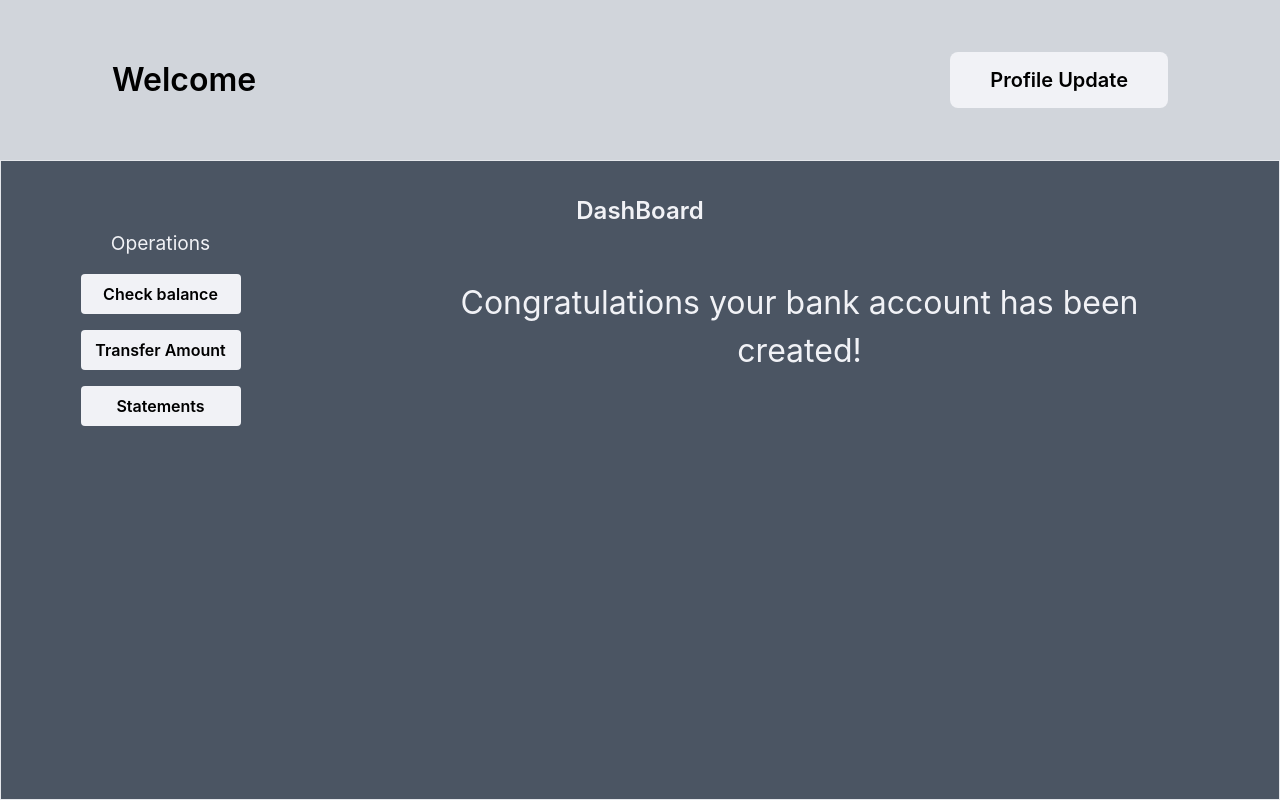
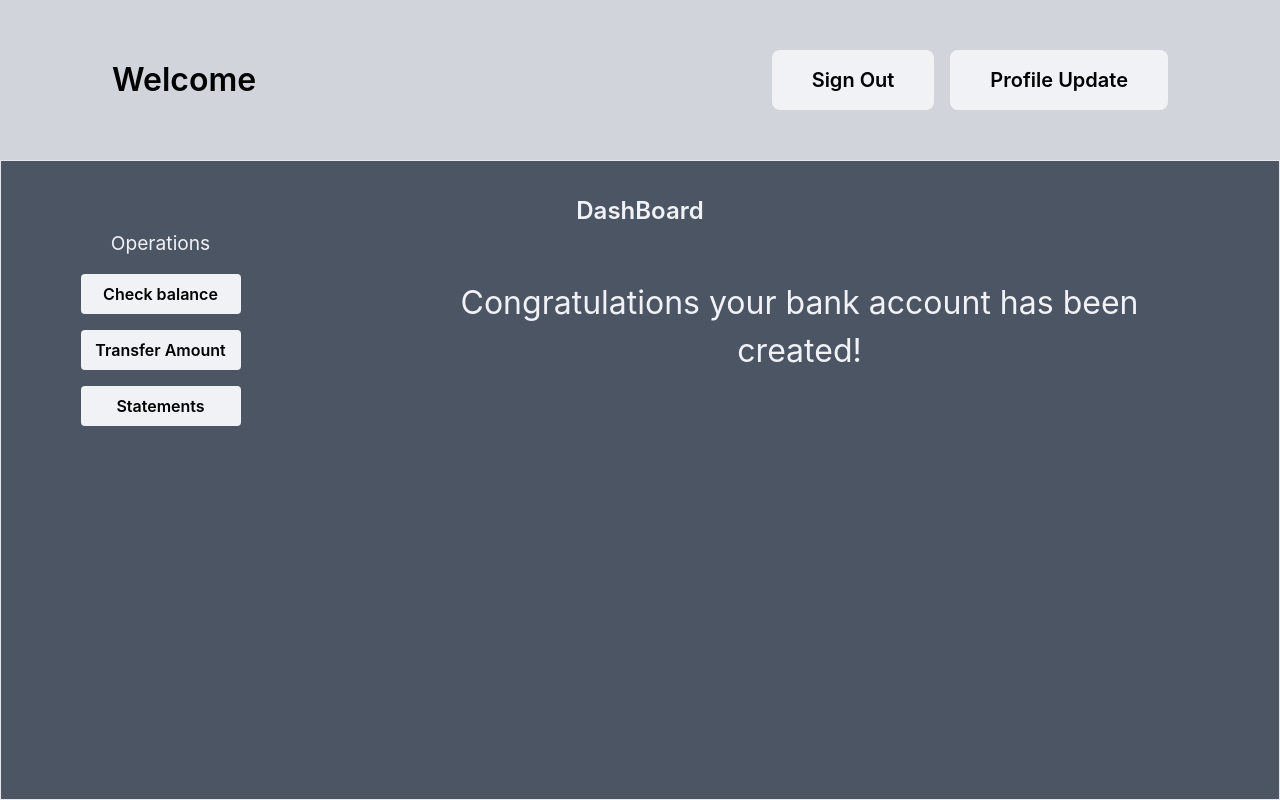
Before and after one commit to anshulghogre4/online-banking-springboot-react, a React (Create React App) app in the folder client/: page /dashboard in a window 1280 px wide. Built offline with nearby package versions, Linux system fonts and the light colour scheme; no server answers; sample sign-in values are in the browser's storage.

Commit message:
implemented logout by clearing session

```diff
--- a/client/src/Components/Admin/DashboardAdmin.js
+++ b/client/src/Components/Admin/DashboardAdmin.js
@@ -1,14 +1,16 @@
 import React from 'react'
 import Admin from './Admin'
 import DashboardMain from './DashboardMain'
-import NavbarDashboardAdmin from './NavbarDashboardAdmin'
+import NavbarDashboard from '../Dashboard/NavbarDashboard'
+import { useNavigate } from 'react-router-dom'
 
 
 const DashboardAdmin = () => {
+
+
   return (
     <div>
-        <NavbarDashboardAdmin/>
-
+        <NavbarDashboard/>
         <DashboardMain/>
     </div>
   )
--- a/client/src/Components/Admin/DashboardMain.js
+++ b/client/src/Components/Admin/DashboardMain.js
@@ -7,6 +7,8 @@ import { useNavigate, NavLink } from 'react-router-dom'
 
 
 const DashboardMain = () => {
+
+
 
 
   return (
--- a/client/src/Components/Context/UserContext.js
+++ b/client/src/Components/Context/UserContext.js
@@ -1,7 +1,9 @@
 import axios from "../Utills/AxiosWithJWT.js"
 import React, {useContext, useEffect, useState} from "react";
+import { useNavigate } from "react-router-dom";
 
 const UserContext  = React.createContext()
+
 
 
 //instead creating diffrent file for Context,We utlized useContext here and we're exporting it
@@ -15,6 +17,7 @@ export function useBankingSystem(){
 //Exporting the provider in index.js
 export const UserContextProvider=({children}) =>{
 
+    const navigateTo =useNavigate();
      const BASE_URL = "http://localhost:8081";
 
     const [userDetails, setUserDetails]= useState();
@@ -39,6 +42,9 @@ export const UserContextProvider=({children}) =>{
 
     }
         useEffect(()=>{
+            if(!sessionStorage.getItem("jwtToken")){
+                navigateTo("/login")
+              }
             gettingAUser();
         },[])
 
--- a/client/src/Components/Dashboard/Dashboard.js
+++ b/client/src/Components/Dashboard/Dashboard.js
@@ -1,8 +1,11 @@
 import React from 'react'
 import DashboardMain from './DashboardMain'
 import NavbarDashboard from './NavbarDashboard'
+import { useNavigate } from 'react-router-dom'
 
 const Dashboard = () => {
+
+
   return (
     <div>
         <NavbarDashboard/>
--- a/client/src/Components/Dashboard/DashboardMain.js
+++ b/client/src/Components/Dashboard/DashboardMain.js
@@ -9,6 +9,14 @@ import { useNavigate, NavLink } from 'react-router-dom'
 //need to create checks for every page in dashboard for account no, if account no is present then only permit user to reach that URI else navigate back to dashboard
 
 const DashboardMain = () => {
+
+  const navigateTo = useNavigate();
+
+  useEffect(()=>{
+      if(!sessionStorage.getItem("jwtToken")){
+        navigateTo("/login")
+      }
+  },[])
 
   const { BASE_URL, userDetails, setUser: setUserDetails } = useBankingSystem();
 
--- a/client/src/Components/Dashboard/NavbarDashboard.js
+++ b/client/src/Components/Dashboard/NavbarDashboard.js
@@ -1,13 +1,28 @@
 import React from 'react'
-import { NavLink } from 'react-router-dom'
+import { NavLink,useNavigate } from 'react-router-dom'
+import { toast } from 'react-hot-toast';
 
 const NavbarDashboard = () => {
+
+  const navigateTo = useNavigate();
+
+    const handleSignOut = ()=>{
+        sessionStorage.clear();
+        navigateTo("/login");
+        toast.success("SignOut Successfull!");
+    }
+
+
+
   return (
     <nav className='navbar  flex flex-row justify-between mx-auto items-center h-[20vh] bg-gray-300 mx-auto px-[7rem]'>
         <div><h1 className='text-[2rem] font-semibold'>Welcome</h1></div>
+              <div className='flex flex-row items-center justify-center space-x-4'>
 
-              <div>
+                <button className=' hover:bg-slate-600 hover:text-[#f1f2f6] bg-[#f1f2f6] py-[1rem] px-[2.5rem] rounded-lg text-xl duration-[0.5s]transition-all font-semibold' onClick={handleSignOut}>Sign Out</button>
+
             <NavLink to={"/profile"} className="abc hover:bg-slate-600 hover:text-[#f1f2f6] bg-[#f1f2f6] py-[1rem] px-[2.5rem] rounded-lg text-xl duration-[0.5s]transition-all font-semibold">Profile Update</NavLink >
+
         </div>
     </nav>
   )
--- a/client/src/Components/Registration/Login.js
+++ b/client/src/Components/Registration/Login.js
@@ -12,10 +12,6 @@ const Login = () => {
 
       // extracting and using context API hereusing destructuring
       const {BASE_URL, userDetails, gettingAUser} = useBankingSystem();
-
-
-
-
 
 
         const submitLogin = async (e) =>{
```
